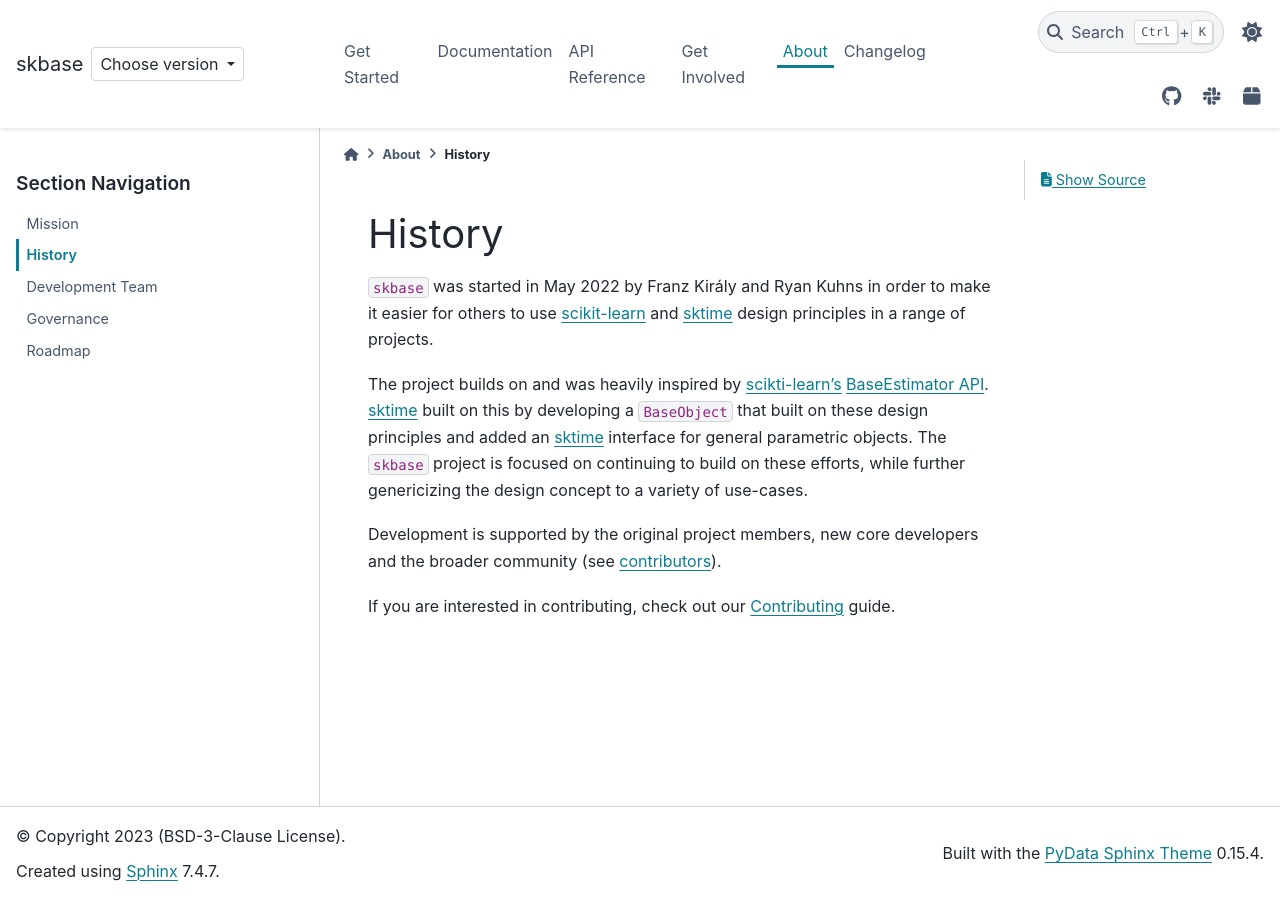
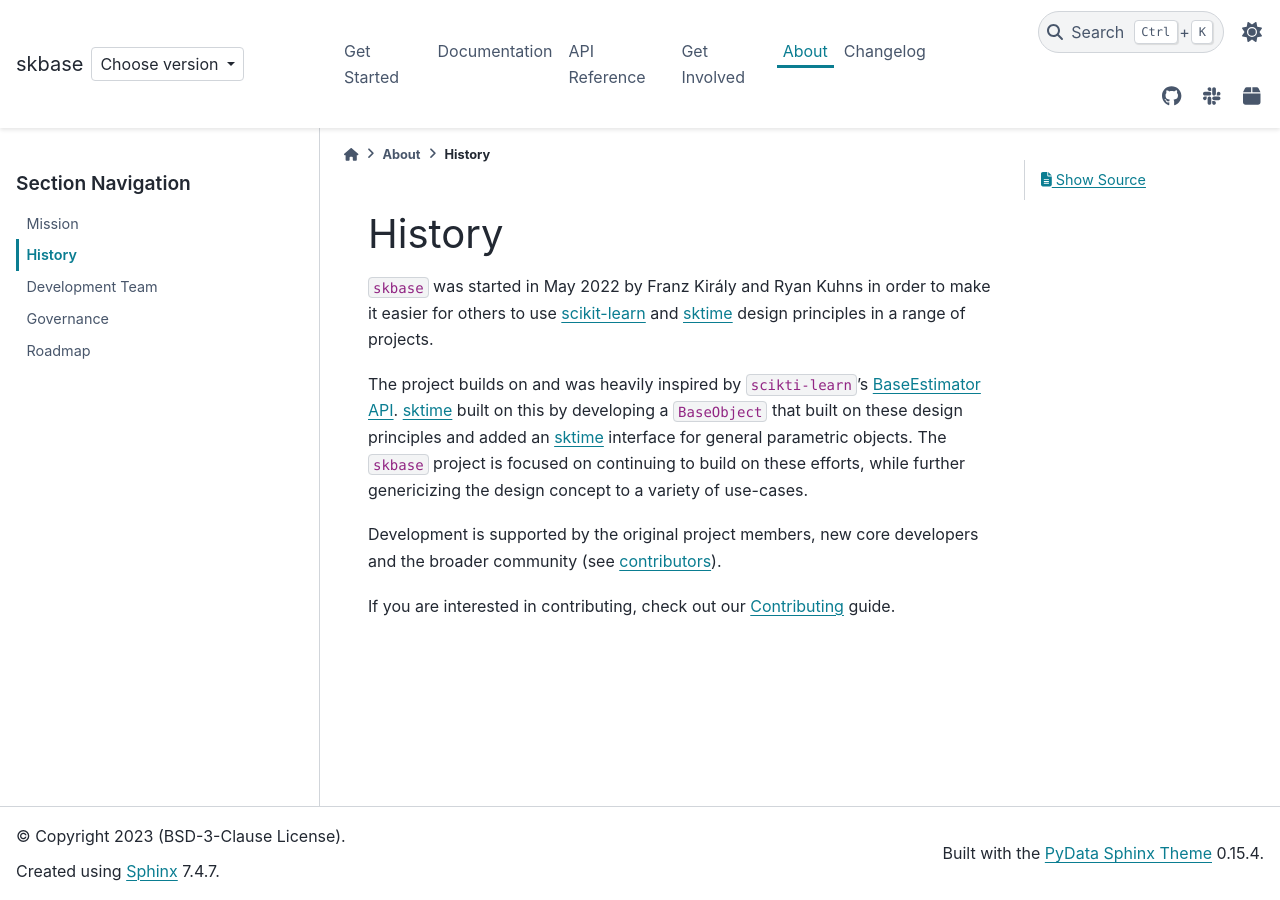
Before and after one commit to sktime/skbase, a Sphinx documentation site: the page built from docs/source/about/history.rst, in a window 1280 px wide. Built offline with Sphinx 7.4.7 and the PyData theme 0.15.4, drawn with Linux system fonts in a browser that asks for light colours; comment, search, counter and statistics services are not loaded; part of the change alters nothing that is shown.

```diff
--- a/docs/source/about/history.rst
+++ b/docs/source/about/history.rst
@@ -9,7 +9,7 @@ in order to make it easier for others to use `scikit-learn`_ and `sktime`_
 design principles in a range of projects.
 
 The project builds on and was heavily inspired by
-`scikti-learn's <scikit-learn-about>`_ `BaseEstimator API <scikit-learn-est>`_.
+``scikti-learn``'s `BaseEstimator API`_.
 `sktime`_ built on this by developing a ``BaseObject`` that built on these
 design principles and added an `sktime`_ interface for
 general parametric objects. The ``skbase`` project is focused on continuing
@@ -24,6 +24,5 @@ If you are interested in contributing, check out our
 :ref:`Contributing <contrib_guide>` guide.
 
 .. _scikit-learn: https://scikit-learn.org/stable/index.html
-.. _scikit-learn-about: https://scikit-learn.org/stable/about.html
-.. _scikit-learn-est: https://scikit-learn.org/stable/developers/develop.html
+.. _BaseEstimator API: https://scikit-learn.org/stable/developers/develop.html
 .. _sktime: https://www.sktime.org/en/stable/index.html
```
